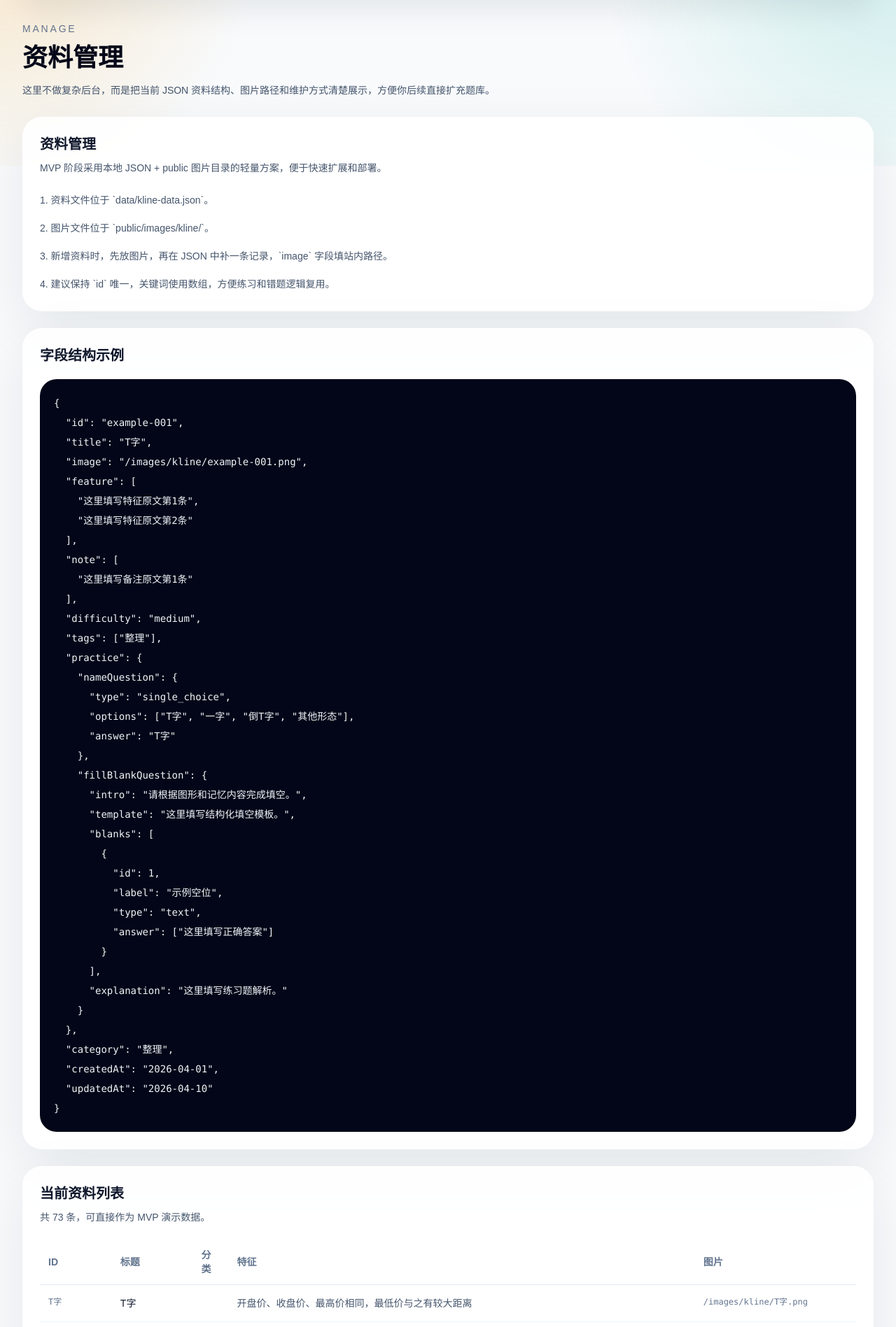
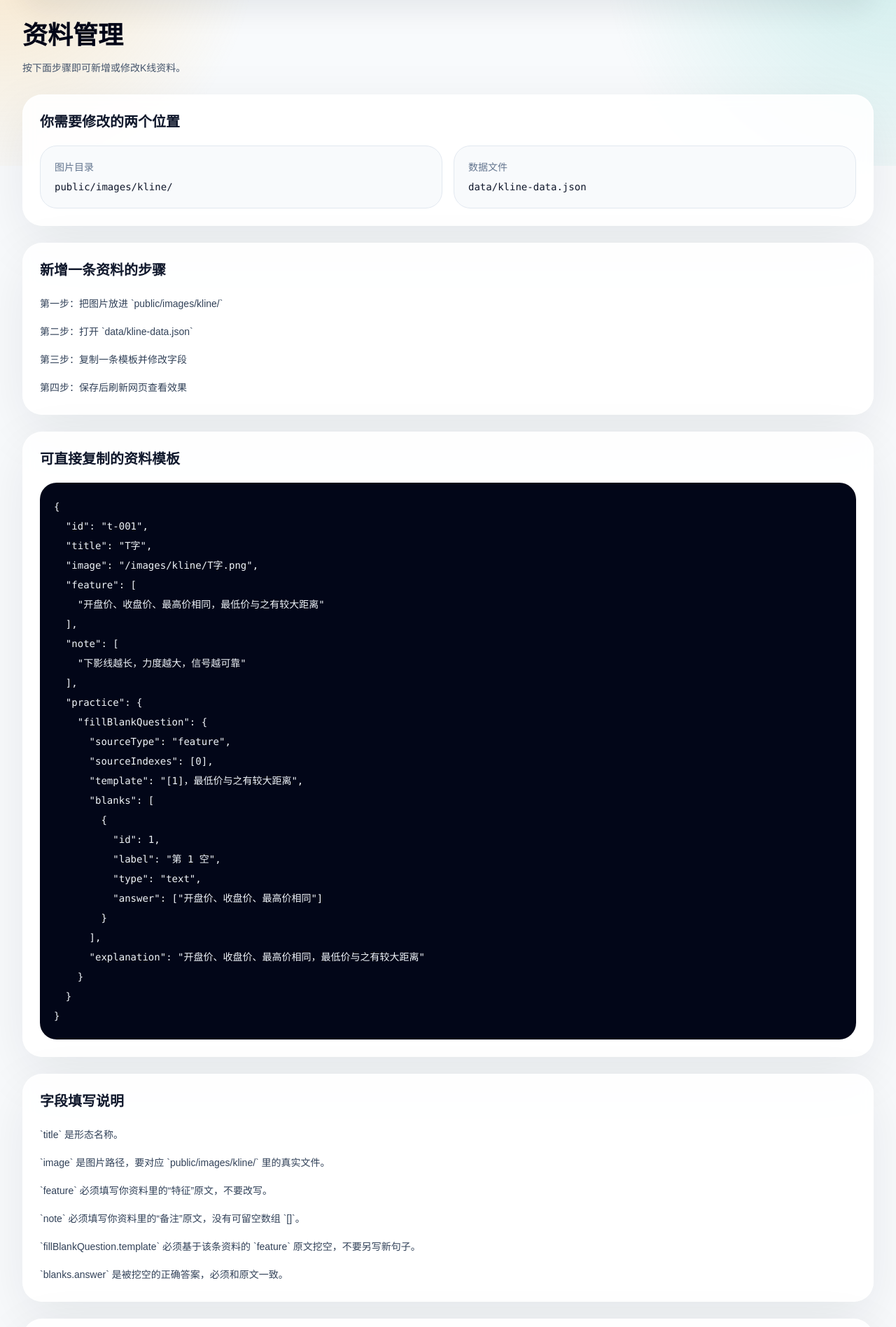
Before and after one commit to xieyitong6-lab/kline-learning-mvp, a Next.js app: page /manage in a window 1280 px wide. Shown: the part 83-1980 px from the top of the page at 70% size. Built offline with nearby package versions, Linux system fonts and the light colour scheme.

Commit message:
refactor: simplify home and rebuild manage page

```diff
--- a/app/manage/page.tsx
+++ b/app/manage/page.tsx
@@ -4,10 +4,9 @@ export default function ManagePage() {
   return (
     <div className="space-y-6">
       <div>
-        <p className="text-sm uppercase tracking-[0.2em] text-slate-500">Manage</p>
-        <h1 className="font-display mt-3 text-4xl font-semibold text-slate-950">资料管理</h1>
-        <p className="mt-3 max-w-3xl text-sm leading-7 text-slate-600">
-          这里不做复杂后台，而是把当前 JSON 资料结构、图片路径和维护方式清楚展示，方便你后续直接扩充题库。
+        <h1 className="font-display text-4xl font-semibold text-slate-950">资料管理</h1>
+        <p className="mt-3 text-sm leading-7 text-slate-600">
+          按下面步骤即可新增或修改K线资料。
         </p>
       </div>
       <ManageClient />
--- a/app/page.tsx
+++ b/app/page.tsx
@@ -1,36 +1,16 @@
 import Link from "next/link";
 
 import { OverviewPanel } from "@/components/overview-panel";
-import { Pill } from "@/components/pill";
-import { SectionCard } from "@/components/section-card";
 import { PRODUCT_NAME } from "@/lib/constants";
-import { allKlineItems } from "@/lib/summary";
-
-const features = [
-  "看图学习：按卡片浏览形态、解析、关键词与记忆提示",
-  "看图识别：随机出题，立即反馈对错",
-  "关键词辅助记忆：精确匹配、部分命中、漏选提示一目了然",
-  "错题复习：自动沉淀未掌握的形态，支持重新练习",
-];
 
 export default function HomePage() {
   return (
     <div className="space-y-8">
-      <section className="grid gap-6 xl:grid-cols-[minmax(0,1.25fr)_380px]">
-        <SectionCard className="overflow-hidden p-0">
-          <div className="grid gap-6 p-7 lg:grid-cols-[minmax(0,1fr)_280px]">
-            <div>
-              <div className="flex flex-wrap gap-2">
-                <Pill>学习工具网页</Pill>
-                <Pill tone="warning">MVP</Pill>
-                <Pill>{allKlineItems.length} 条示例资料</Pill>
-              </div>
-              <h1 className="font-display mt-6 max-w-3xl text-4xl font-semibold leading-tight text-slate-950 sm:text-5xl">
+      <section className="rounded-[32px] border border-slate-200 bg-white px-6 py-8 shadow-sm md:px-8 md:py-10">
+        <h1 className="font-display text-4xl font-semibold leading-tight text-slate-950 sm:text-5xl">
           {PRODUCT_NAME}
         </h1>
-              <p className="mt-5 max-w-2xl text-base leading-8 text-slate-600 sm:text-lg">
-                一个面向股票与交易初学者的轻量化网页学习工具，围绕“看图学习、看图识别、关键词强化、错题复习、进度追踪”构建记忆闭环。
-              </p>
+
         <div className="mt-8 flex flex-wrap gap-3">
           <Link
             href="/learn"
@@ -50,65 +30,10 @@ export default function HomePage() {
           >
             错题复习
           </Link>
-                <Link
-                  href="/manage"
-                  className="rounded-2xl border border-slate-200 bg-white px-5 py-3 text-sm font-semibold text-slate-700 transition hover:bg-slate-50"
-                >
-                  资料管理
-                </Link>
         </div>
-            </div>
-            <div className="rounded-[32px] bg-slate-950 p-5 text-slate-100">
-              <p className="text-sm uppercase tracking-[0.2em] text-slate-400">核心能力</p>
-              <div className="mt-5 space-y-3">
-                {features.map((feature) => (
-                  <div key={feature} className="rounded-2xl border border-slate-800 bg-slate-900/80 px-4 py-4 text-sm leading-7">
-                    {feature}
-                  </div>
-                ))}
-              </div>
-            </div>
-          </div>
-        </SectionCard>
-
-        <SectionCard
-          title="适合谁"
-          description="尤其适合刚接触 K 线、看过资料却总混淆形态的人。"
-        >
-          <div className="space-y-4 text-sm leading-7 text-slate-600">
-            <p>1. 想通过反复看图建立形态印象的初学者</p>
-            <p>2. 需要即时反馈和错题复习的人</p>
-            <p>3. 想用“实体 + 影线 + 关键词”拆解式记忆的人</p>
-          </div>
-        </SectionCard>
       </section>
 
       <OverviewPanel />
-
-      <section className="grid gap-6 lg:grid-cols-3">
-        <SectionCard title="学习路径" description="MVP 先把最短闭环做完整。">
-          <div className="space-y-3 text-sm leading-7 text-slate-600">
-            <p>1. 先在学习页顺序浏览形态</p>
-            <p>2. 再去练习页做看图识别</p>
-            <p>3. 用关键词点选强化记忆点</p>
-            <p>4. 回到错题本做针对复习</p>
-          </div>
-        </SectionCard>
-        <SectionCard title="资料来源" description="当前项目使用本地 JSON 与静态图片。">
-          <div className="space-y-3 text-sm leading-7 text-slate-600">
-            <p>`data/kline-data.json` 存放结构化资料。</p>
-            <p>`public/images/kline/` 存放示例图片。</p>
-            <p>后续可平滑扩展到可视化录入或数据库。</p>
-          </div>
-        </SectionCard>
-        <SectionCard title="进度追踪" description="先用 localStorage 完成无账号 MVP。">
-          <div className="space-y-3 text-sm leading-7 text-slate-600">
-            <p>记录今日题数、正确数、错题数。</p>
-            <p>保存最近练习记录和错题集合。</p>
-            <p>无需登录，打开即用，方便先验证产品形态。</p>
-          </div>
-        </SectionCard>
-      </section>
     </div>
   );
 }
--- a/components/manage-client.tsx
+++ b/components/manage-client.tsx
@@ -1,83 +1,97 @@
 import { SectionCard } from "@/components/section-card";
 import { allKlineItems } from "@/lib/summary";
+
+const template = `{
+  "id": "t-001",
+  "title": "T字",
+  "image": "/images/kline/T字.png",
+  "feature": [
+    "开盘价、收盘价、最高价相同，最低价与之有较大距离"
+  ],
+  "note": [
+    "下影线越长，力度越大，信号越可靠"
+  ],
+  "practice": {
+    "fillBlankQuestion": {
+      "sourceType": "feature",
+      "sourceIndexes": [0],
+      "template": "[1]，最低价与之有较大距离",
+      "blanks": [
+        {
+          "id": 1,
+          "label": "第 1 空",
+          "type": "text",
+          "answer": ["开盘价、收盘价、最高价相同"]
+        }
+      ],
+      "explanation": "开盘价、收盘价、最高价相同，最低价与之有较大距离"
+    }
+  }
+}`;
 
 export function ManageClient() {
   return (
     <div className="space-y-6">
-      <SectionCard
-        title="资料管理"
-        description="MVP 阶段采用本地 JSON + public 图片目录的轻量方案，便于快速扩展和部署。"
-      >
-        <div className="space-y-3 text-sm leading-7 text-slate-600">
-          <p>1. 资料文件位于 `data/kline-data.json`。</p>
-          <p>2. 图片文件位于 `public/images/kline/`。</p>
-          <p>3. 新增资料时，先放图片，再在 JSON 中补一条记录，`image` 字段填站内路径。</p>
-          <p>4. 建议保持 `id` 唯一，关键词使用数组，方便练习和错题逻辑复用。</p>
+      <SectionCard title="你需要修改的两个位置">
+        <div className="grid gap-4 md:grid-cols-2">
+          <div className="rounded-3xl border border-slate-200 bg-slate-50 px-5 py-5">
+            <p className="text-sm text-slate-500">图片目录</p>
+            <p className="mt-2 font-mono text-sm text-slate-900">public/images/kline/</p>
+          </div>
+          <div className="rounded-3xl border border-slate-200 bg-slate-50 px-5 py-5">
+            <p className="text-sm text-slate-500">数据文件</p>
+            <p className="mt-2 font-mono text-sm text-slate-900">data/kline-data.json</p>
+          </div>
         </div>
       </SectionCard>
 
-      <SectionCard title="字段结构示例">
+      <SectionCard title="新增一条资料的步骤">
+        <div className="space-y-3 text-sm leading-7 text-slate-700">
+          <p>第一步：把图片放进 `public/images/kline/`</p>
+          <p>第二步：打开 `data/kline-data.json`</p>
+          <p>第三步：复制一条模板并修改字段</p>
+          <p>第四步：保存后刷新网页查看效果</p>
+        </div>
+      </SectionCard>
+
+      <SectionCard title="可直接复制的资料模板">
         <pre className="overflow-x-auto rounded-3xl bg-slate-950 p-5 text-sm leading-7 text-slate-100">
-{`{
-  "id": "example-001",
-  "title": "T字",
-  "image": "/images/kline/example-001.png",
-  "feature": [
-    "这里填写特征原文第1条",
-    "这里填写特征原文第2条"
-  ],
-  "note": [
-    "这里填写备注原文第1条"
-  ],
-  "difficulty": "medium",
-  "tags": ["整理"],
-  "practice": {
-    "nameQuestion": {
-      "type": "single_choice",
-      "options": ["T字", "一字", "倒T字", "其他形态"],
-      "answer": "T字"
-    },
-    "fillBlankQuestion": {
-      "intro": "请根据图形和记忆内容完成填空。",
-      "template": "这里填写结构化填空模板。",
-      "blanks": [
-        {
-          "id": 1,
-          "label": "示例空位",
-          "type": "text",
-          "answer": ["这里填写正确答案"]
-        }
-      ],
-      "explanation": "这里填写练习题解析。"
-    }
-  },
-  "category": "整理",
-  "createdAt": "2026-04-01",
-  "updatedAt": "2026-04-10"
-}`}
+          {template}
         </pre>
       </SectionCard>
 
-      <SectionCard title="当前资料列表" description={`共 ${allKlineItems.length} 条，可直接作为 MVP 演示数据。`}>
+      <SectionCard title="字段填写说明">
+        <div className="space-y-3 text-sm leading-7 text-slate-700">
+          <p>`title` 是形态名称。</p>
+          <p>`image` 是图片路径，要对应 `public/images/kline/` 里的真实文件。</p>
+          <p>`feature` 必须填写你资料里的“特征”原文，不要改写。</p>
+          <p>`note` 必须填写你资料里的“备注”原文，没有可留空数组 `[]`。</p>
+          <p>`fillBlankQuestion.template` 必须基于该条资料的 `feature` 原文挖空，不要另写新句子。</p>
+          <p>`blanks.answer` 是被挖空的正确答案，必须和原文一致。</p>
+        </div>
+      </SectionCard>
+
+      <SectionCard
+        title="当前资料列表"
+        description={`当前共有 ${allKlineItems.length} 条资料。`}
+      >
         <div className="overflow-x-auto">
           <table className="min-w-full text-left text-sm">
             <thead className="border-b border-slate-200 text-slate-500">
               <tr>
-                <th className="px-3 py-3">ID</th>
                 <th className="px-3 py-3">标题</th>
-                <th className="px-3 py-3">分类</th>
-                <th className="px-3 py-3">特征</th>
-                <th className="px-3 py-3">图片</th>
+                <th className="px-3 py-3">图片路径</th>
+                <th className="px-3 py-3">特征条数</th>
+                <th className="px-3 py-3">备注条数</th>
               </tr>
             </thead>
             <tbody>
               {allKlineItems.map((item) => (
                 <tr key={item.id} className="border-b border-slate-100 align-top">
-                  <td className="px-3 py-4 font-mono text-xs text-slate-500">{item.id}</td>
                   <td className="px-3 py-4 font-medium text-slate-900">{item.title}</td>
-                  <td className="px-3 py-4 text-slate-600">{item.category}</td>
-                  <td className="px-3 py-4 text-slate-600">{item.feature?.[0] ?? "待补充"}</td>
                   <td className="px-3 py-4 font-mono text-xs text-slate-500">{item.image}</td>
+                  <td className="px-3 py-4 text-slate-600">{item.feature.length}</td>
+                  <td className="px-3 py-4 text-slate-600">{item.note.length}</td>
                 </tr>
               ))}
             </tbody>
```
Also changed, not shown: components/overview-panel.tsx (+3 -9 lines). Lines whose indentation alone changed are shown as unchanged.
